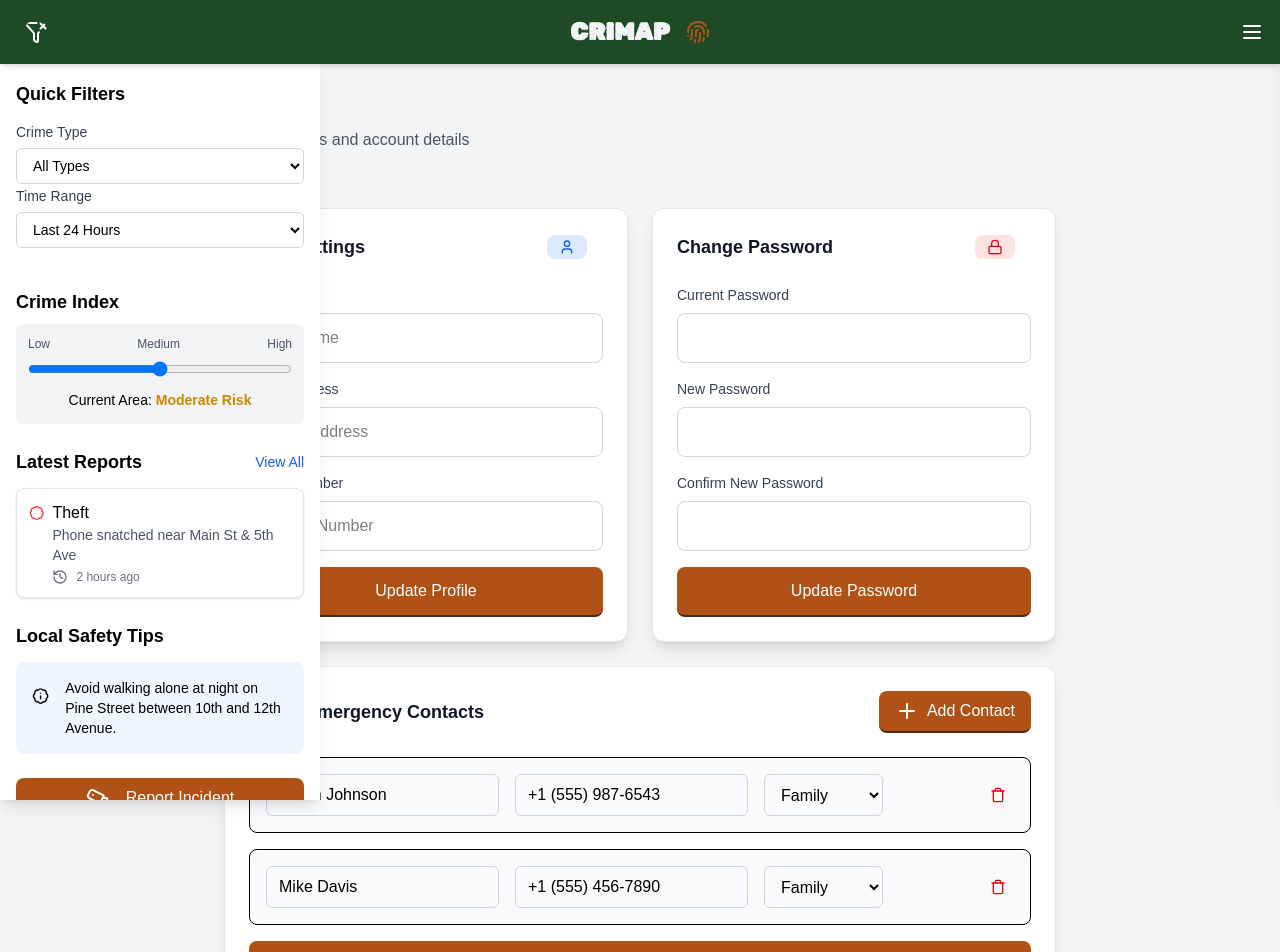
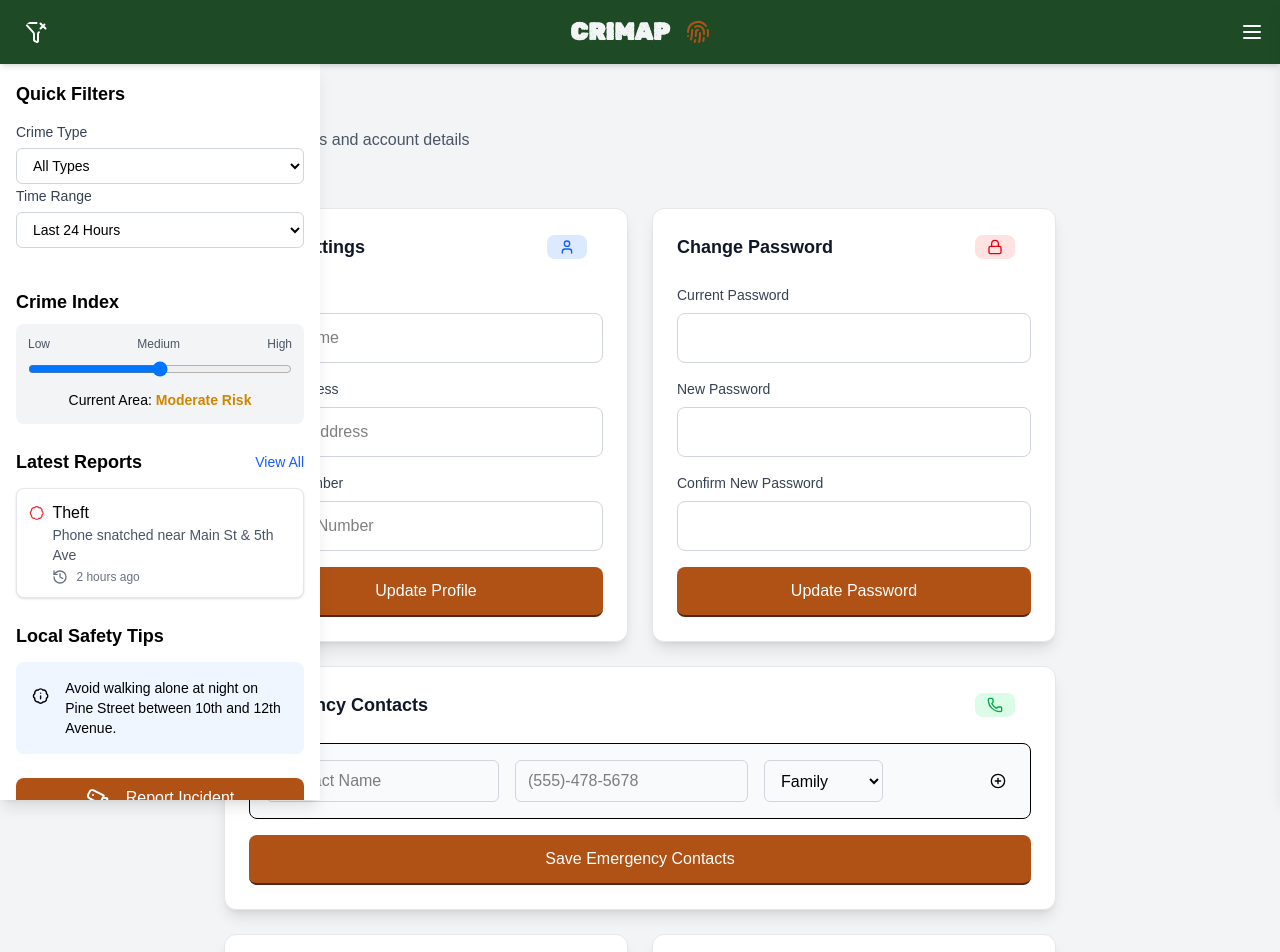
Before and after one commit to ShiiFt38/crimap-crime_navigation, a Next.js app: page /account in a window 1280 px wide. Shown: the top 952 px of the page. Built offline with nearby package versions, Linux system fonts and the light colour scheme.

Commit message:
Account + Report Form Fixes

```diff
--- a/src/app/account/components/AlertsForm.tsx
+++ b/src/app/account/components/AlertsForm.tsx
@@ -13,6 +13,7 @@ export default function AlertsForm() {
 
     const onSubmit = (e: React.FormEvent<HTMLFormElement>) => {
         e.preventDefault();
+        console.log(alertsData)
     }
 
     const handleChange = (e: React.ChangeEvent<HTMLInputElement>) => {
@@ -21,8 +22,6 @@ export default function AlertsForm() {
             ...prevState,
             [name]: type === "checkbox" ? checked : value,
         }))
-
-        console.log(alertsData)
     }
 
     return (
--- /dev/null
+++ b/src/app/account/components/EmergencyContact.tsx
@@ -0,0 +1,33 @@
+//TODO: Turn this component to a reusable module, props...
+
+import {Trash} from "lucide-react";
+
+export default function EmergencyContact() {
+    return (
+        <div
+            className="flex flex-col sm:flex-row sm:items-center justify-between p-4 bg-gray-50 rounded-lg border">
+            <div className="flex-1 mb-3 sm:mb-0">
+                <div className="flex flex-col sm:flex-row sm:space-x-4">
+                    <input type="text" placeholder="Contact Name" defaultValue="Sarah Johnson"
+                           className="mb-2 sm:mb-0 px-3 py-2 border border-gray-300 rounded-md focus:ring-2
+                                   focus:ring-blue-500 focus:border-transparent"/>
+                    <input type="tel" placeholder="Phone Number" defaultValue="+1 (555) 987-6543"
+                           className="mb-2 sm:mb-0 px-3 py-2 border border-gray-300 rounded-md focus:ring-2
+                                   focus:ring-blue-500 focus:border-transparent"/>
+                    <select
+                        className="px-3 py-2 border border-gray-300 rounded-md focus:ring-2
+                                focus:ring-blue-500 focus:border-transparent">
+                        <option value="family">Family</option>
+                        <option value="friend">Friend</option>
+                        <option value="colleague">Colleague</option>
+                        <option value="other">Other</option>
+                    </select>
+                </div>
+            </div>
+            <button
+                className="text-red-600 hover:text-red-800 p-2 rounded-full hover:bg-red-200 transition-colors">
+                <Trash size={16} className="text-red" />
+            </button>
+        </div>
+    )
+}
--- a/src/app/account/components/EmergencyContactsForm.tsx
+++ b/src/app/account/components/EmergencyContactsForm.tsx
@@ -1,38 +1,63 @@
 //TODO: Turn the elements into controlled components
+'use client'
 
-import { Phone, Plus, Trash } from "lucide-react"
+import { Phone, CirclePlus, Trash } from "lucide-react"
+import { useState } from "react";
 
 export default function EmergencyContactsForm() {
+    const [emergencyData, setEmergencyData] = useState({
+        contactName: "",
+        phoneNumber: "",
+        dependent: "Family",
+    })
+
+    const handleSubmit = (e: React.FormEvent<HTMLFormElement>) => {
+        e.preventDefault()
+        console.log(emergencyData)
+    }
+
+    const handleChange = (e: React.ChangeEvent<HTMLInputElement
+        | HTMLSelectElement>) => {
+        const {name, value} = e.target
+        setEmergencyData((prevFormData) => ({
+            ...prevFormData,
+            [name]: value
+        }))
+    }
+
     return (
         <div className="bg-white rounded-xl shadow-lg border border-gray-200 p-6 lg:col-span-2">
-            <div className="flex items-center justify-between mb-6">
-                <div className="flex items-center">
+                <div className="flex justify-between items-center mb-6">
+                    <h3 className="text-lg font-semibold text-gray-900">Emergency Contacts</h3>
                     <div className="py-[0.25rem] px-[0.75rem] bg-green-100 rounded-lg flex items-center justify-center mr-4">
                         <Phone size={16} className="text-green-600" />
                     </div>
-                    <h3 className="text-lg font-semibold text-gray-900">Emergency Contacts</h3>
                 </div>
-                <button id="addContactBtn"
-                        className="flex flex-row bg-[#B05216] hover:bg-[#4F2915] border-b-2 border-[#4F2915] text-white font-medium py-2 px-4 rounded-lg transition-colors">
-                    <Plus className="mr-2" />Add Contact
-                </button>
-            </div>
 
-            <div id="contactsList" className="space-y-4">
-                {/*Emergency Contact 1*/}
+            <form id="contactsList" className="space-y-4" onSubmit={handleSubmit}>
+
+                {/*Add emergency contact*/}
                 <div
-                    className="flex flex-col sm:flex-row sm:items-center justify-between p-4 bg-gray-50 rounded-lg border">
+                    className="flex flex-col sm:flex-row sm:items-center justify-between p-4
+                    bg-gray-50 rounded-lg border">
+
                     <div className="flex-1 mb-3 sm:mb-0">
                         <div className="flex flex-col sm:flex-row sm:space-x-4">
-                            <input type="text" placeholder="Contact Name" defaultValue="Sarah Johnson"
-                                   className="mb-2 sm:mb-0 px-3 py-2 border border-gray-300 rounded-md focus:ring-2
-                                   focus:ring-blue-500 focus:border-transparent"/>
-                            <input type="tel" placeholder="Phone Number" defaultValue="+1 (555) 987-6543"
-                                   className="mb-2 sm:mb-0 px-3 py-2 border border-gray-300 rounded-md focus:ring-2
-                                   focus:ring-blue-500 focus:border-transparent"/>
+                            <input type="text" placeholder="Contact Name"
+                                   name="contactName"
+                                   onChange={handleChange}
+                                   value={emergencyData.contactName}
+                                   className="mb-2 sm:mb-0 px-3 py-2 border border-gray-300 rounded-md"/>
+                            <input type="tel" placeholder="(555)-478-5678"
+                                   onChange={handleChange}
+                                   name="phoneNumber"
+                                   value={emergencyData.phoneNumber}
+                                   className="mb-2 sm:mb-0 px-3 py-2 border border-gray-300 rounded-md"/>
                             <select
-                                className="px-3 py-2 border border-gray-300 rounded-md focus:ring-2
-                                focus:ring-blue-500 focus:border-transparent">
+                                onChange={handleChange}
+                                name="dependent"
+                                value={emergencyData.dependent}
+                                className="px-3 py-2 border border-gray-300 rounded-md">
                                 <option value="family">Family</option>
                                 <option value="friend">Friend</option>
                                 <option value="colleague">Colleague</option>
@@ -41,43 +66,17 @@ export default function EmergencyContactsForm() {
                         </div>
                     </div>
                     <button
-                        className="text-red-600 hover:text-red-800 p-2 rounded-full hover:bg-red-200 transition-colors">
-                        <Trash size={16} className="text-red" />
+                        className="p-2 rounded-full transition-colors">
+                        <CirclePlus size={16} />
                     </button>
                 </div>
-
-                {/*Emergency Contact 2*/}
-                <div
-                    className="flex flex-col sm:flex-row sm:items-center justify-between p-4 bg-gray-50 rounded-lg border">
-                    <div className="flex-1 mb-3 sm:mb-0">
-                        <div className="flex flex-col sm:flex-row sm:space-x-4">
-                            <input type="text" placeholder="Contact Name" defaultValue="Mike Davis"
-                                   className="mb-2 sm:mb-0 px-3 py-2 border border-gray-300 rounded-md focus:ring-2
-                                   focus:ring-blue-500 focus:border-transparent"/>
-                            <input type="tel" placeholder="Phone Number" defaultValue="+1 (555) 456-7890"
-                                   className="mb-2 sm:mb-0 px-3 py-2 border border-gray-300 rounded-md focus:ring-2
-                                   focus:ring-blue-500 focus:border-transparent"/>
-                            <select
-                                className="px-3 py-2 border border-gray-300 rounded-md focus:ring-2
-                                focus:ring-blue-500 focus:border-transparent">
-                                <option value="family">Family</option>
-                                <option value="friend">Friend</option>
-                                <option value="colleague">Colleague</option>
-                                <option value="other">Other</option>
-                            </select>
-                        </div>
-                    </div>
-                    <button
-                        className="text-red-600 hover:text-red-800 p-2 rounded-full hover:bg-red-200 transition-colors">
-                        <Trash size={16} className="text-red" />
-                    </button>
-                </div>
-            </div>
-
-            <button
-                className="w-full mt-4 bg-[#B05216] hover:bg-[#4F2915] border-b-2 border-[#4F2915] text-white font-medium py-3 px-4 rounded-lg transition-colors">
-                Save Emergency Contacts
-            </button>
+                <input
+                    type="submit"
+                    value="Save Emergency Contacts"
+                    className="w-full bg-[#B05216] hover:bg-[#4F2915] border-b-2 border-[#4F2915] text-white
+                font-medium py-3 px-4 rounded-lg"
+                />
+            </form>
         </div>
     )
 }
--- a/src/app/reports/page.tsx
+++ b/src/app/reports/page.tsx
@@ -1,10 +1,10 @@
-//TODO: Fix chat responiveness
+//TODO: Fix chat responsiveness
 
 import CrimeReportCard from "@/app/reports/components/CrimeReportCard";
 
 export default function Reports(){
     return (
-        <div id="reportsContent" className="max-w-md mx-auto px-4 py-4 space-y-4 md:max-w-4xl">
+        <div id="reportsContent" className="max-w-md mx-auto px-4 py-10 space-y-4 md:max-w-4xl">
             <CrimeReportCard
                 offence="Illegal possession of firearms and ammunition"
                 time="1 day ago"
--- a/src/modules/layout/components/side-menu/index.tsx
+++ b/src/modules/layout/components/side-menu/index.tsx
@@ -108,8 +108,8 @@ export default function SideMenu() {
             </div>
 
             {/*Report Button*/}
-            <button className="w-full bg-[#B05216] hover:bg-[#4F2915] text-white font-medium py-2 px-4
-            rounded-lg flex items-center mb-24 justify-center">
+            <button className="w-full bg-[#B05216] hover:bg-[#4F2915] border-b-2 border-[#4F2915]
+            text-white font-medium py-2 px-4 rounded-lg flex items-center mb-24 justify-center">
                 <Cctv className="mr-4"/>
                 Report Incident
             </button>
```
Also changed, not shown: src/app/reports/components/CrimeReportCard.tsx (+7 -4 lines), src/app/reports/components/DetailsEvidenceSection.tsx (+3 -6 lines), src/app/reports/layout.tsx (+4 -4 lines), src/app/reports/report-form/page.tsx (+16 -5 lines).
